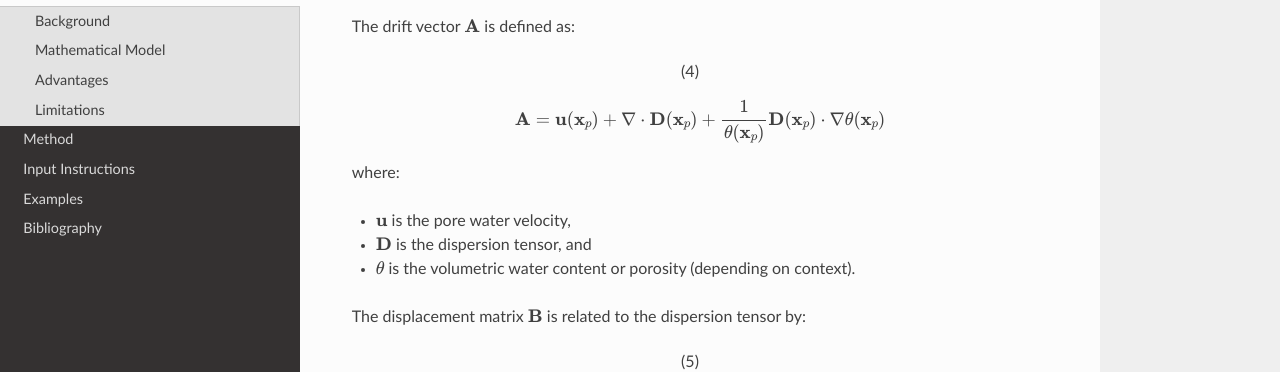
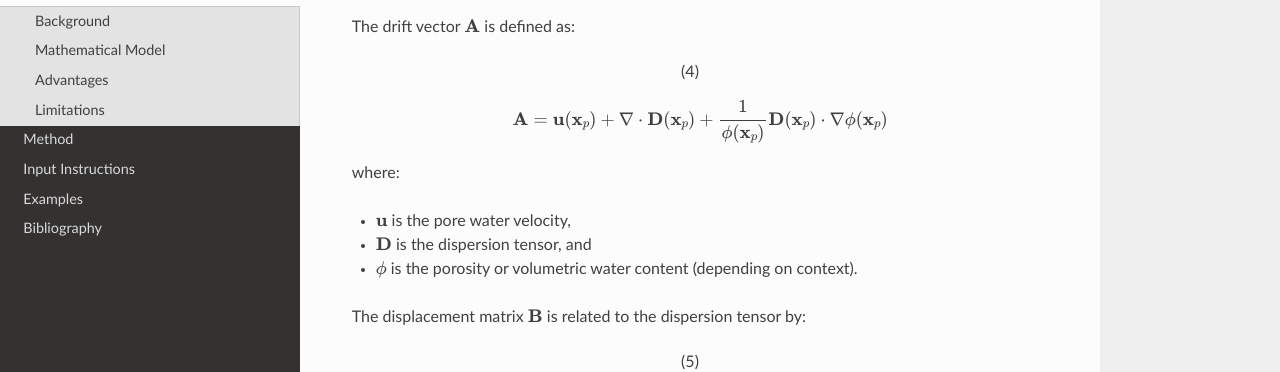
Before and after one commit to chrishenri/rw3d_manual, a Sphinx documentation site: the page built from docs/source/random_walk.rst, in a window 1280 px wide and 900 px high, scrolled down 1471 px. Shown: the part 160-532 px from the top of the window. Built offline with Sphinx 7.4.7 and the Read the Docs theme 3.1.0, drawn with Linux system fonts in a browser that asks for light colours; cross-references to code outside the pages are shown as plain code; some of the changed lines change nothing that is shown.

Commit message:
edit RWPT method

```diff
--- a/docs/source/conf.py
+++ b/docs/source/conf.py
@@ -65,24 +65,8 @@ latex_elements = {
         \usepackage{booktabs}
         \renewcommand{\arraystretch}{1.3}
         \rowcolors{2}{gray!10}{white}
-        \usepackage{titlesec}
-        \titleformat{\chapter}[display]
-          {\normalfont\huge\bfseries}{}{0pt}{\Huge}
-        \renewcommand{\thechapter}{}
-        \usepackage{etoolbox}
-        \makeatletter
-        \patchcmd{\@makechapterhead}{\thechapter}{\relax}{}{}
-        \patchcmd{\@makechapterhead}{Chapter \thechapter}{\relax}{}{}
-        \makeatother
     ''',
 }
-
-latex_elements = {
-    'preamble': r'''
-
-    ''',
-}
-
 
 
 # Grouping the document tree into LaTeX files. List of tuples
--- a/docs/source/random_walk.rst
+++ b/docs/source/random_walk.rst
@@ -67,13 +67,13 @@ The drift vector :math:`\mathbf{A}` is defined as:
 .. math::
    :label: eqA
 
-   \mathbf{A} = \mathbf{u}(\mathbf{x}_p) + \nabla \cdot \mathbf{D}(\mathbf{x}_p) + \frac{1}{\theta(\mathbf{x}_p)} \mathbf{D}(\mathbf{x}_p) \cdot \nabla \theta(\mathbf{x}_p)
+   \mathbf{A} = \mathbf{u}(\mathbf{x}_p) + \nabla \cdot \mathbf{D}(\mathbf{x}_p) + \frac{1}{\phi(\mathbf{x}_p)} \mathbf{D}(\mathbf{x}_p) \cdot \nabla \phi(\mathbf{x}_p)
 
 where:
 
 - :math:`\mathbf{u}` is the pore water velocity,
 - :math:`\mathbf{D}` is the dispersion tensor, and
-- :math:`\theta` is the volumetric water content or porosity (depending on context).
+- :math:`\phi` is the porosity or volumetric water content (depending on context).
 
 The displacement matrix :math:`\mathbf{B}` is related to the dispersion tensor by:
 
@@ -104,7 +104,7 @@ Despite its advantages, the RWPT method has some limitations:
 
 - **Statistical noise in concentration estimates**: Because concentrations are estimated from a finite number of particles, random fluctuations (subsampling noise) can occur. This is especially noticeable in regions with low particle density.
 - **Trade-off between accuracy and computational cost**: Reducing statistical noise requires increasing the number of particles, which can significantly raise computational demands. The standard deviation of concentration estimates is inversely proportional to the square root of the number of particles per cell.
-- **Post-processing requirements**: To mitigate noise without excessive particle counts, post-processing techniques such as the **Kernel Density Estimator (KDE)** can be applied. KDE smooths particle distributions and improves concentration estimates without compromising accuracy :cite:t:`Fernandez11`.
+- **Post-processing requirements**: To mitigate noise without excessive particle counts, post-processing techniques such as the **Kernel Density Estimator (KDE)** can be applied. KDE smooths particle distributions and improves concentration estimates without compromising accuracy :cite:p:`Fernandez11`.
 - **Breakthrough curve smoothing**: RW3D includes an option to apply KDE to smooth temporal particle arrival data (i.e., breakthrough curves), enhancing the interpretability of simulation results.
 
 While these limitations are manageable, they highlight the importance of careful model design and post-processing when using RWPT methods.
```
